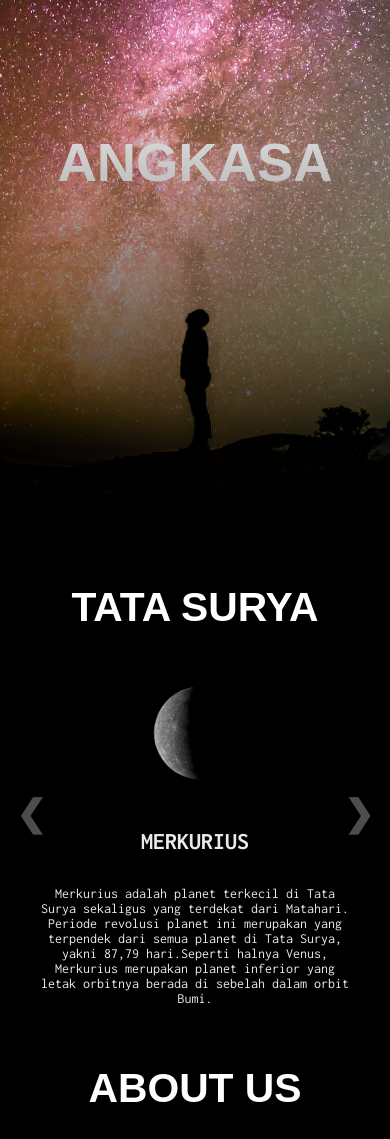
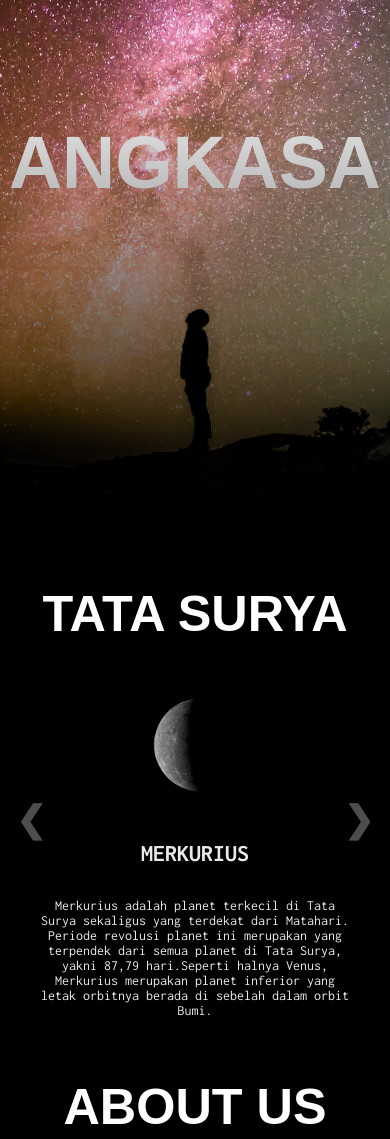
Before and after one commit to sendygit/Ujian-Akhir-Dicoding, a plain HTML site: page index.html in a window 390 px wide. Shown: the part 280-1419 px from the top of the page. Drawn offline with Linux system fonts and the light colour scheme; a web font is replaced by a local one.

Commit message:
Final commit

```diff
--- a/index.html
+++ b/index.html
@@ -8,7 +8,6 @@
     <link rel="preconnect" href="https://fonts.googleapis.com">
     <link rel="preconnect" href="https://fonts.gstatic.com" crossorigin>
     <link href="https://fonts.googleapis.com/css2?family=Inconsolata:wght@400;700&family=Montserrat:wght@400;600&family=Pacifico&family=Poppins&family=Rubik+Moonrocks&family=Stick+No+Bills:wght@400;600&display=swap" rel="stylesheet">
-    <link href="//db.onlinewebfonts.com/c/50cd2aad9c8f35800bb6beac3ad42f16?family=Azonix" rel="stylesheet" type="text/css"/>
     <title>Space</title>
 </head>
 <body>
@@ -154,7 +153,6 @@
     <!-- Footer -->
     <footer>
         <div class="text-footer">
-            <!-- <p>Copyright &copy;2022 Sendy, Designed By <span>Egantenk</span></p> -->
             <p>Copyright &copy;2022 Created By <span class="sendy">Sendy</span>, Designed By <span class="ega">Ega</span></p>
 
         </div>
--- a/style.css
+++ b/style.css
@@ -150,7 +150,6 @@ nav ul li a:hover::before {
 }
 
 .header-title {
-  /* font-family: Helvetica, sans-serif; */
   font-family: 'Stick No Bills', sans-serif;
   font-weight: 400px;
   display: flex;
@@ -163,7 +162,6 @@ nav ul li a:hover::before {
   text-align: center;
   padding-top: 10%;
   padding-bottom: 3%;
-  /* font-family: "Azonix"; */
   font-family: 'Stick No Bills', sans-serif;
   font-weight: 400px;
   font-size: 2.8rem;
@@ -380,11 +378,11 @@ footer {
   }
 
   .header-title {
-    font-size: 1.8rem;
+    font-size: 2.5rem;
   }
 
   .title-articles {
-    font-size: 1.8rem;
+    font-size: 2.3rem;
     padding: 10%;
   }
 
@@ -410,7 +408,7 @@ footer {
   }
 
   .title-about {
-    font-size: 1.8em;
+    font-size: 2.3rem;
     padding-top: 15%;
   }
 
@@ -445,7 +443,7 @@ footer {
   }
 
   .header-title {
-    font-size: 1.7rem;
+    font-size: 2.3rem;
   }
 
   .menu-toggle {
@@ -480,7 +478,7 @@ footer {
   }
 
   .title-articles {
-    font-size: 1.7rem;
+    font-size: 2.1rem;
     padding: 5% 0;
   }
 
@@ -505,7 +503,7 @@ footer {
   }
 
   .title-about {
-    font-size: 1.7rem;
+    font-size: 2.1rem;
     padding-top: 15%;
   }
 
```
